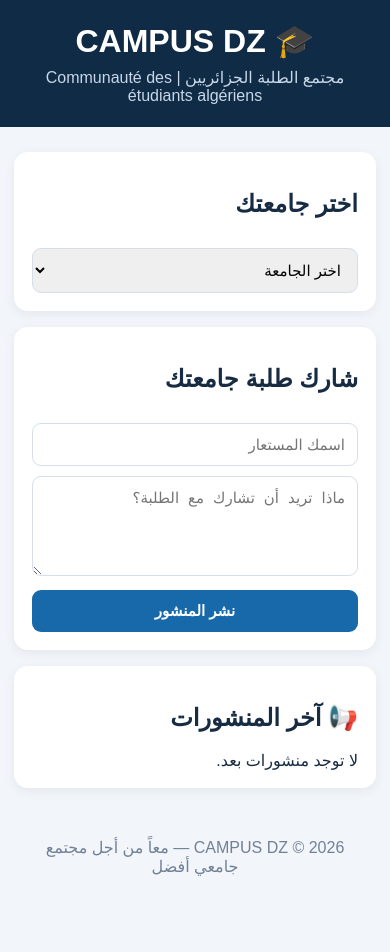
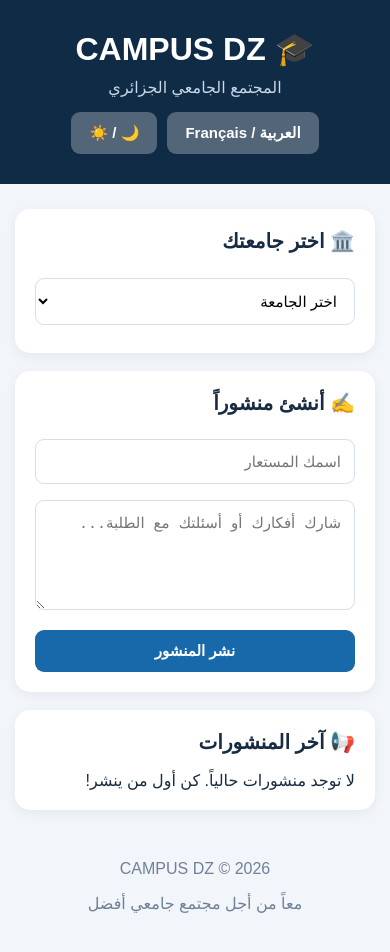
Before and after one commit to mouhamedminou640-maker/CAMPUS-UNV-DZ, a plain HTML site: page index.html in a window 390 px wide. Both pictures are taken after a click on the button "نشر المنشور". Before the commit the page ends 901 px from the top, so only its background shows below. Drawn offline with Linux system fonts and the light colour scheme.

Commit message:
Refactor index.html for improved layout and styling
Updated title and improved styling for header and main sections. Adjusted padding, margins, and added new elements for user interaction.

```diff
--- a/index.html
+++ b/index.html
@@ -5,68 +5,186 @@
   <meta charset="UTF-8">
   <meta name="viewport" content="width=device-width, initial-scale=1.0">
   <meta name="theme-color" content="#102b46">
-  <title>CAMPUS DZ | المجتمع الجامعي الجزائري</title>
+  <title>CAMPUS DZ - المجتمع الجامعي الجزائري</title>
+
   <style>
-    * { box-sizing: border-box; }
+    * {
+      box-sizing: border-box;
+    }
+
     body {
       margin: 0;
       font-family: Arial, sans-serif;
       background: #f2f5fa;
       color: #172b42;
+      transition: 0.3s;
     }
+
     header {
       background: #102b46;
       color: white;
-      padding: 22px 16px;
       text-align: center;
+      padding: 30px 15px;
     }
-    header h1 { margin: 0 0 8px; }
-    header p { margin: 0; color: #c8d8e8; }
+
+    header h1 {
+      font-size: 32px;
+      margin: 0 0 10px;
+    }
+
+    header p {
+      color: #c8d8e8;
+      margin: 0;
+    }
+
     main {
-      max-width: 650px;
+      max-width: 680px;
       margin: 25px auto;
-      padding: 0 14px;
+      padding: 0 15px;
     }
+
     .card {
       background: white;
-      border-radius: 14px;
-      padding: 18px;
-      margin-bottom: 16px;
+      padding: 20px;
+      border-radius: 15px;
+      margin-bottom: 18px;
       box-shadow: 0 3px 12px #102b4610;
     }
-    input, textarea, select, button {
+
+    h2 {
+      font-size: 20px;
+      margin-top: 0;
+    }
+
+    input, textarea, select {
       width: 100%;
-      padding: 12px;
-      margin-top: 10px;
+      padding: 13px;
+      margin: 8px 0;
       border: 1px solid #d5dfeb;
       border-radius: 9px;
       font-size: 15px;
+      background: white;
     }
-    textarea { min-height: 100px; resize: vertical; }
+
+    textarea {
+      min-height: 110px;
+      resize: vertical;
+    }
+
     button {
+      border: none;
       background: #1769aa;
       color: white;
-      border: 0;
+      padding: 12px 18px;
+      border-radius: 9px;
+      cursor: pointer;
+      font-size: 15px;
       font-weight: bold;
-      cursor: pointer;
     }
-    .post { border-bottom: 1px solid #e5eaf0; padding: 14px 0; }
-    .post:last-child { border: 0; }
-    .post small { color: #718096; }
-    .actions { display: flex; gap: 10px; }
-    .actions button { width: auto; flex: 1; }
-    footer { text-align: center; padding: 25px; color: #718096; }
+
+    button:hover {
+      opacity: 0.85;
+    }
+
+    .publish {
+      width: 100%;
+      margin-top: 8px;
+    }
+
+    .post {
+      border-bottom: 1px solid #e5eaf0;
+      padding: 15px 0;
+    }
+
+    .post:last-child {
+      border-bottom: none;
+    }
+
+    .post small {
+      color: #718096;
+    }
+
+    .post p {
+      white-space: pre-wrap;
+      line-height: 1.7;
+    }
+
+    .actions {
+      display: flex;
+      gap: 8px;
+    }
+
+    .actions button {
+      flex: 1;
+    }
+
+    .secondary {
+      background: #526579;
+    }
+
+    .top-actions {
+      display: flex;
+      justify-content: center;
+      gap: 10px;
+      flex-wrap: wrap;
+      margin-top: 15px;
+    }
+
+    footer {
+      text-align: center;
+      padding: 25px;
+      color: #718096;
+    }
+
+    body.dark {
+      background: #101b29;
+      color: #edf3fa;
+    }
+
+    body.dark .card {
+      background: #1c2b3d;
+    }
+
+    body.dark input,
+    body.dark textarea,
+    body.dark select {
+      background: #26394f;
+      color: white;
+      border-color: #42546a;
+    }
+
+    body.dark .post {
+      border-color: #42546a;
+    }
+
+    body.dark footer {
+      color: #aab8c8;
+    }
   </style>
 </head>
+
 <body>
+
 <header>
   <h1>🎓 CAMPUS DZ</h1>
-    <p>مجتمع الطلبة الجزائريين | Communauté des étudiants algériens</p>
+  <p id="subtitle">المجتمع الجامعي الجزائري</p>
+
+  <div class="top-actions">
+    <button class="secondary" onclick="changeLanguage()">
+      العربية / Français
+    </button>
+
+    <button class="secondary" onclick="toggleTheme()">
+      🌙 / ☀️
+    </button>
+  </div>
 </header>
 
 <main>
+
   <section class="card">
-      <h2>اختر جامعتك</h2>
+    <h2 id="universityTitle">🏛️ اختر جامعتك</h2>
+
     <select id="university">
       <option value="">اختر الجامعة</option>
       <option>جامعة 8 ماي 1945 قالمة</option>
@@ -74,38 +192,101 @@
       <option>جامعة محمد خيضر بسكرة</option>
       <option>جامعة منتوري قسنطينة</option>
       <option>جامعة الجزائر 1</option>
+      <option>جامعة سطيف 1</option>
+      <option>جامعة باتنة 1</option>
       <option>جامعة أخرى</option>
     </select>
   </section>
 
   <section class="card">
-      <h2>شارك طلبة جامعتك</h2>
-      <input id="nickname" maxlength="25" placeholder="اسمك المستعار">
-      <textarea id="content" maxlength="1000"
-        placeholder="ماذا تريد أن تشارك مع الطلبة؟"></textarea>
-      <button onclick="publish()">نشر المنشور</button>
+    <h2 id="publishTitle">✍️ أنشئ منشوراً</h2>
+
+    <input
+      id="nickname"
+      maxlength="25"
+      placeholder="اسمك المستعار"
+    >
+
+    <textarea
+      id="content"
+      maxlength="1000"
+      placeholder="شارك أفكارك أو أسئلتك مع الطلبة..."
+    ></textarea>
+
+    <button class="publish" id="publishButton" onclick="publish()">
+      نشر المنشور
+    </button>
   </section>
 
   <section class="card">
-      <h2>📢 آخر المنشورات</h2>
-      <div id="feed">
-        <p>مرحباً بك في CAMPUS DZ! كن أول من ينشر.</p>
-      </div>
+    <h2 id="feedTitle">📢 آخر المنشورات</h2>
+    <div id="feed"></div>
   </section>
+
 </main>
 
 <footer>
-    CAMPUS DZ © 2026 — معاً من أجل مجتمع جامعي أفضل
+  CAMPUS DZ © 2026
+  <p>معاً من أجل مجتمع جامعي أفضل</p>
 </footer>
 
 <script>
-    let posts = JSON.parse(localStorage.getItem("campusPosts") || "[]");
+  let posts = JSON.parse(
+    localStorage.getItem("campusPosts") || "[]"
+  );
+
+  let french = false;
+
+  function save() {
+    localStorage.setItem(
+      "campusPosts",
+      JSON.stringify(posts)
+    );
+    render();
+  }
+
+  function publish() {
+    const nickname = document
+      .getElementById("nickname").value.trim();
+
+    const content = document
+      .getElementById("content").value.trim();
+
+    const university = document
+      .getElementById("university").value;
+
+    if (!nickname || !content || !university) {
+      alert(french
+        ? "Remplissez tous les champs."
+        : "يرجى ملء جميع الخانات.");
+      return;
+    }
+
+    posts.unshift({
+      nickname,
+      content,
+      university,
+      likes: 0,
+      date: new Date().toLocaleDateString()
+    });
+
+    document.getElementById("content").value = "";
+    save();
+  }
+
+  function likePost(index) {
+    posts[index].likes++;
+    save();
+  }
 
   function render() {
     const feed = document.getElementById("feed");
-      feed.innerHTML = "";
-      if (!posts.length) {
-        feed.textContent = "لا توجد منشورات بعد.";
+    feed.replaceChildren();
+
+    if (posts.length === 0) {
+      feed.textContent = french
+        ? "Aucune publication pour le moment."
+        : "لا توجد منشورات حالياً. كن أول من ينشر!";
       return;
     }
 
@@ -122,43 +303,73 @@
       const content = document.createElement("p");
       content.textContent = post.content;
 
+      const date = document.createElement("small");
+      date.textContent = post.date || "";
+
       const actions = document.createElement("div");
       actions.className = "actions";
 
       const like = document.createElement("button");
       like.textContent = "❤️ " + post.likes;
-        like.onclick = () => {
-          posts[index].likes++;
-          save();
-        };
+      like.onclick = () => likePost(index);
 
       actions.appendChild(like);
-        article.append(author, university, content, actions);
+
+      article.append(
+        author,
+        university,
+        content,
+        date,
+        actions
+      );
+
       feed.appendChild(article);
     });
   }
 
-    function publish() {
-      const nickname = document.getElementById("nickname").value.trim();
-      const content = document.getElementById("content").value.trim();
-      const university = document.getElementById("university").value;
-
-      if (!nickname || !content || !university) {
-        alert("أدخل الاسم المستعار والجامعة ومحتوى المنشور.");
-        return;
+  function toggleTheme() {
+    document.body.classList.toggle("dark");
   }
 
-      posts.unshift({ nickname, content, university, likes: 0 });
-      save();
-      document.getElementById("content").value = "";
-    }
+  function changeLanguage() {
+    french = !french;
 
-    function save() {
-      localStorage.setItem("campusPosts", JSON.stringify(posts));
+    document.documentElement.lang =
+      french ? "fr" : "ar";
+
+    document.documentElement.dir =
+      french ? "ltr" : "rtl";
+
+    document.getElementById("subtitle").textContent =
+      french
+        ? "La communauté universitaire algérienne"
+        : "المجتمع الجامعي الجزائري";
+
+    document.getElementById("universityTitle").textContent =
+      french ? "🏛️ Choisissez votre université" : "🏛️ اختر جامعتك";
+
+    document.getElementById("publishTitle").textContent =
+      french ? "✍️ Créer une publication" : "✍️ أنشئ منشوراً";
+
+    document.getElementById("feedTitle").textContent =
+      french ? "📢 Publications récentes" : "📢 آخر المنشورات";
+
+    document.getElementById("nickname").placeholder =
+      french ? "Votre pseudonyme" : "اسمك المستعار";
+
+    document.getElementById("content").placeholder =
+      french
+        ? "Partagez vos idées avec les étudiants..."
+        : "شارك أفكارك أو أسئلتك مع الطلبة...";
+
+    document.getElementById("publishButton").textContent =
+      french ? "Publier" : "نشر المنشور";
+
     render();
   }
 
   render();
 </script>
+
 </body>
 </html>
```
Lines whose indentation alone changed are shown as unchanged.
